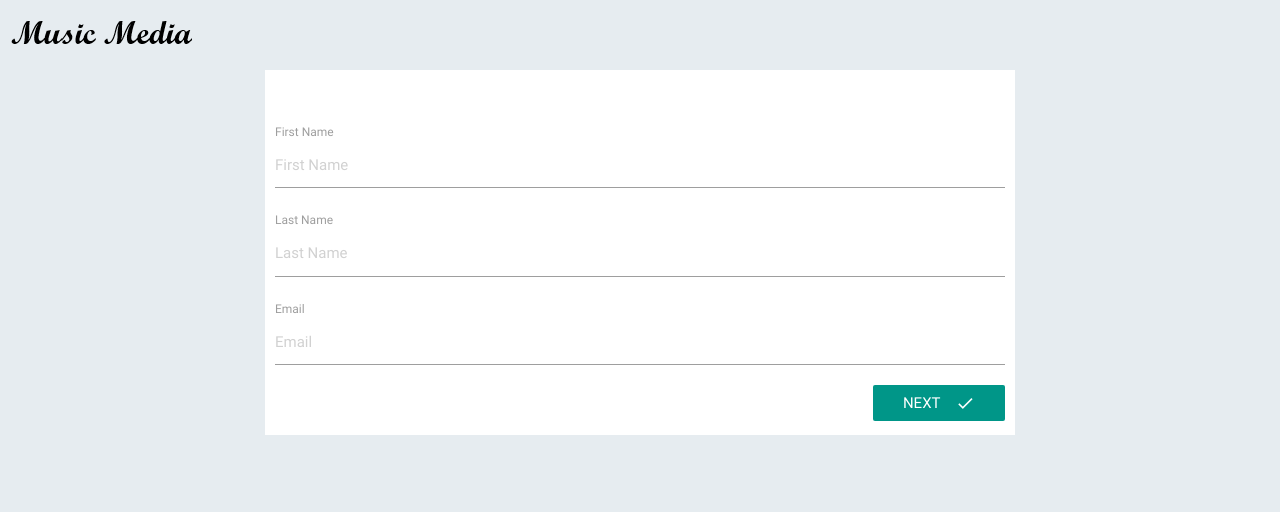
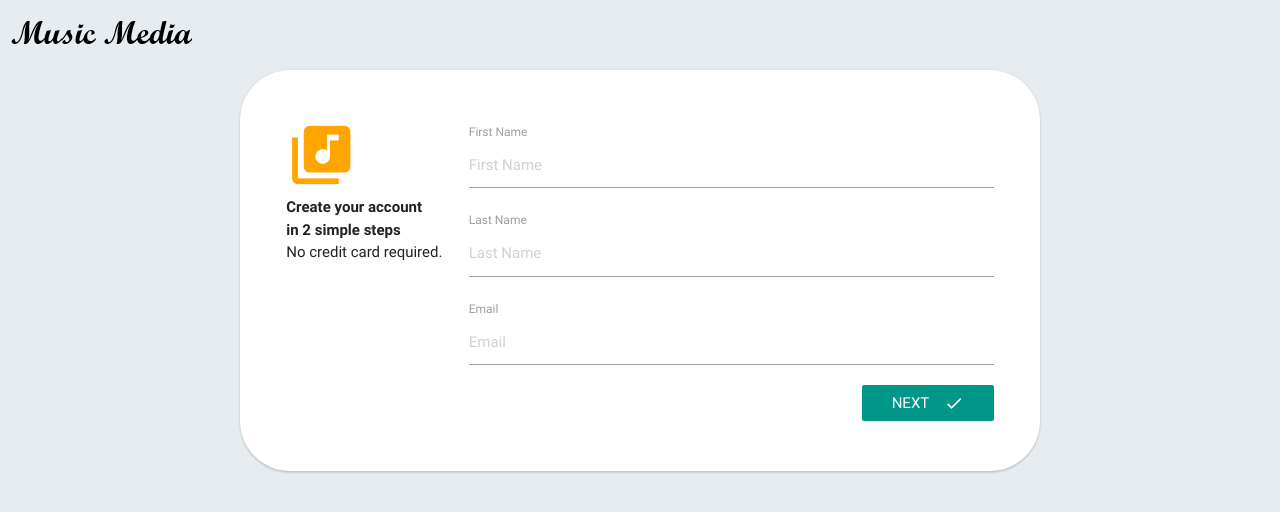
Before and after one commit to musicmediawebapp/MusicMediaWebApp, a React (Create React App) app in the folder client/: page /workflow in a window 1280 px wide. Shown: the top 512 px of the page. Built offline with nearby package versions, Linux system fonts and the light colour scheme; no server answers.

Commit message:
Added more styling to the workflow. Looks nicer now

```diff
--- a/client/src/components/setup/Workflow/Workflow.css
+++ b/client/src/components/setup/Workflow/Workflow.css
@@ -1,7 +1,21 @@
 /* This is a container for our form */
 .form {
-    max-width: 750px;
+    max-width: 800px;
+    min-height: 400px;
     margin: 0 auto;
     background-color: white;
-    padding: 50px 10px;
+    padding: 50px 35px;
+    box-shadow: 0 0 2px 0 rgba(0,0,0,0.12), 0 2px 2px 0 rgba(0,0,0,0.12);
+    border-radius: 50px;
 }
+
+.library-music {
+    font-size: 70px;
+    color: orange;
+}
+
+/* This is the left side of the workflow, where we show the logo and some explainer text */
+.logo-box {
+    min-width: 70px; /* This is so when the screen resizes to a smaller one, our redux forms won't overlap */
+    line-height: 1.5;
+}
--- a/client/src/components/setup/Workflow/Workflow.js
+++ b/client/src/components/setup/Workflow/Workflow.js
@@ -35,10 +35,20 @@ class Workflow extends Component {
             <div>
                 {/* Show the top part of the workflow, which shows the logo */}
                 <TopBar />
-                <div className="form">
-                    {page === 1 && <FormFirstPage onSubmit={this.nextPage} />}
-                    {page === 2 && <FormSecondPage previousPage={this.previousPage} onSubmit={this.nextPage} />}
-                    {page === 3 && <FormThirdPage previousPage={this.previousPage} />}
+                <div className="form row">
+                    <div className="col s3 logo-box">
+                        <i className="material-icons library-music">library_music</i>
+                        <div>
+                            <b>Create your account <br />
+                            in 2 simple steps</b>  <br />
+                            No credit card required.
+                        </div>
+                    </div>
+                    <div className="col s9">
+                        {page === 1 && <FormFirstPage onSubmit={this.nextPage} />}
+                        {page === 2 && <FormSecondPage previousPage={this.previousPage} onSubmit={this.nextPage} />}
+                        {page === 3 && <FormThirdPage previousPage={this.previousPage} />}
+                    </div>
                 </div>
             </div>
         );
--- a/client/src/styles/global.css
+++ b/client/src/styles/global.css
@@ -18,3 +18,5 @@
 :global(.pb-20p) { padding-bottom: 20% }
 :global(.pl-20p) { padding-left: 20% }
 :global(.p-20p) { padding: 20% }
+
+:global(.text-align-center) { text-align: center }
```
